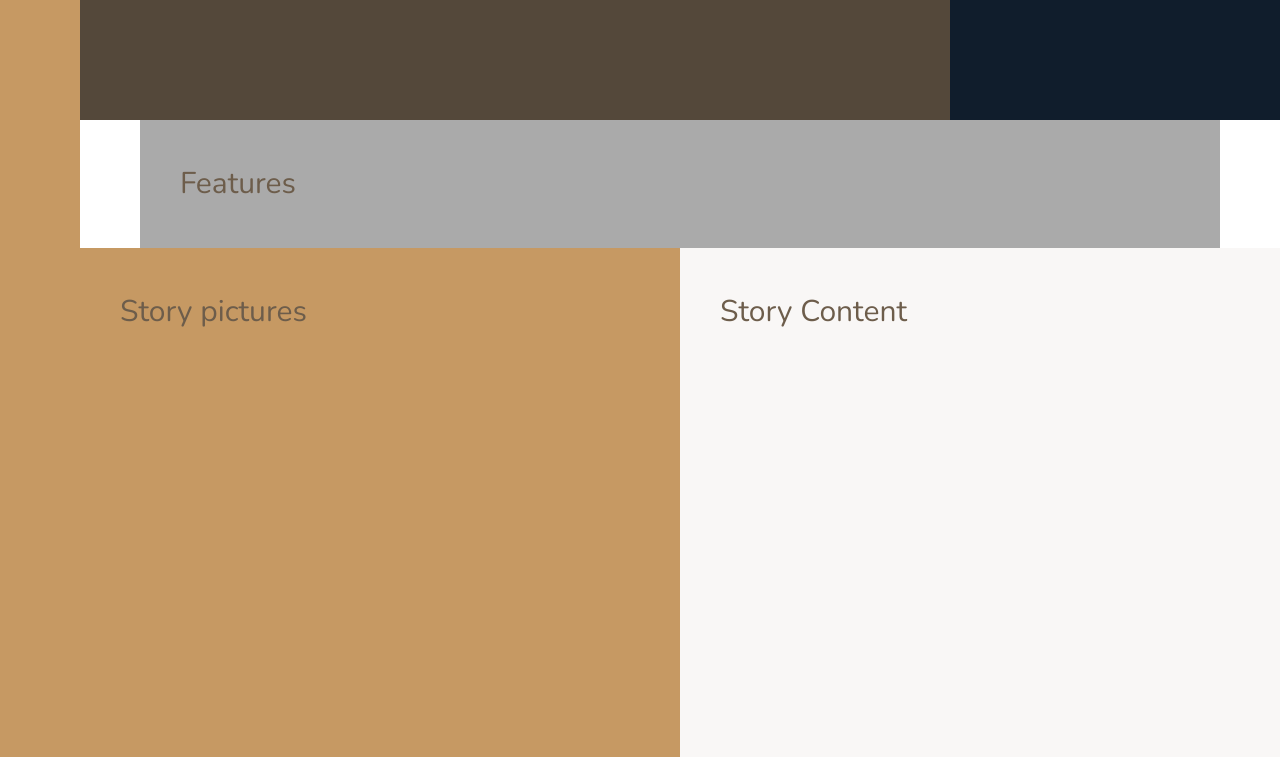
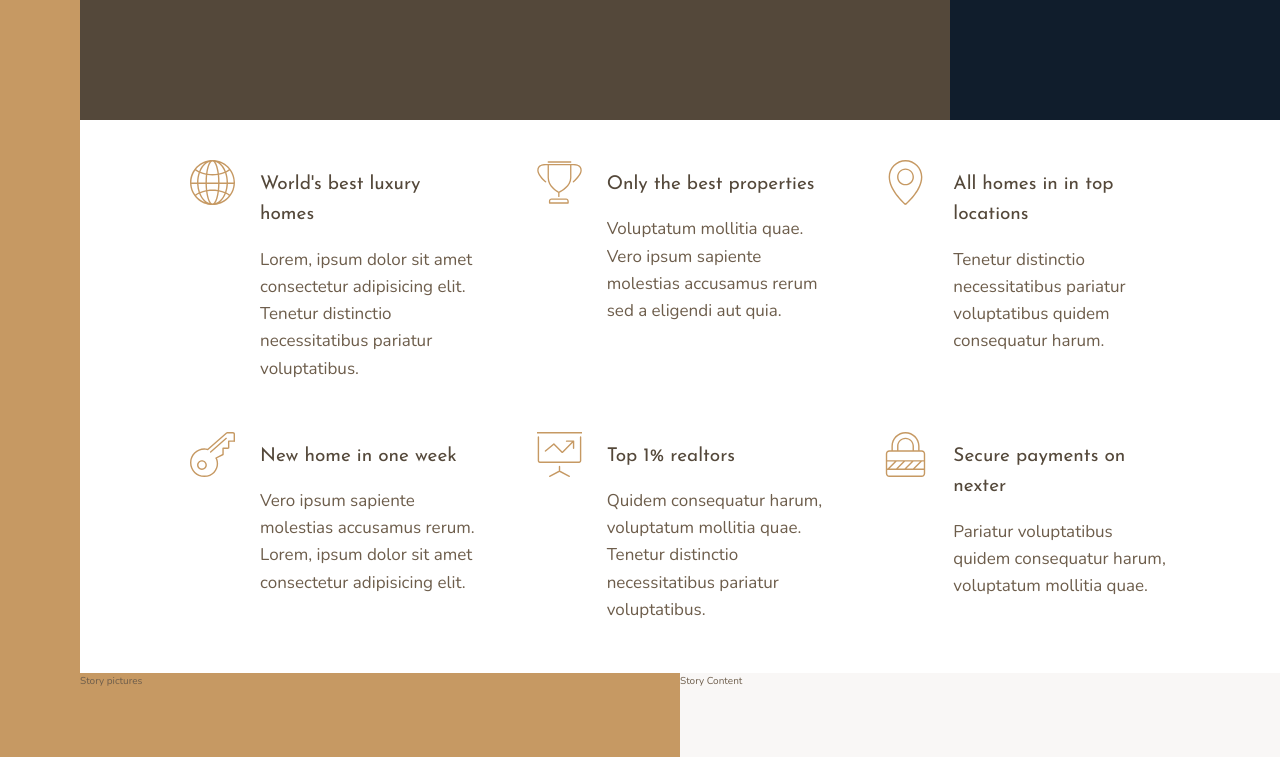
Before and after one commit to CarlosRGL/nexter-project, a website: page index.html in a window 1280 px wide. Shown: the part 520-1277 px from the top of the page. Drawn offline with nearby package versions, Linux system fonts and the light colour scheme.

Commit message:
Features section

```diff
--- a/index.html
+++ b/index.html
@@ -24,7 +24,53 @@
         Realtors
     </div>
     <div class="features">
-        Features
+        <div class="feature">
+            <svg class="feature__icon">
+                <use xlink:href="img/sprite.svg#icon-global"></use>
+            </svg>
+            <h4 class="heading-4 heading-4--dark">World's best luxury homes</h4>
+            <p class="feature__text">Lorem, ipsum dolor sit amet consectetur adipisicing elit. Tenetur distinctio necessitatibus pariatur voluptatibus.</p>
+        </div>
+
+        <div class="feature">
+            <svg class="feature__icon">
+                <use xlink:href="img/sprite.svg#icon-trophy"></use>
+            </svg>
+            <h4 class="heading-4 heading-4--dark">Only the best properties</h4>
+            <p class="feature__text">Voluptatum mollitia quae. Vero ipsum sapiente molestias accusamus rerum sed a eligendi aut quia.</p>
+        </div>
+
+        <div class="feature">
+            <svg class="feature__icon">
+                <use xlink:href="img/sprite.svg#icon-map-pin"></use>
+            </svg>
+            <h4 class="heading-4 heading-4--dark">All homes in in top locations</h4>
+            <p class="feature__text">Tenetur distinctio necessitatibus pariatur voluptatibus quidem consequatur harum.</p>
+        </div>
+
+        <div class="feature">
+            <svg class="feature__icon">
+                <use xlink:href="img/sprite.svg#icon-key"></use>
+            </svg>
+            <h4 class="heading-4 heading-4--dark">New home in one week</h4>
+            <p class="feature__text">Vero ipsum sapiente molestias accusamus rerum. Lorem, ipsum dolor sit amet consectetur adipisicing elit.</p>
+        </div>
+
+        <div class="feature">
+            <svg class="feature__icon">
+                <use xlink:href="img/sprite.svg#icon-presentation"></use>
+            </svg>
+            <h4 class="heading-4 heading-4--dark">Top 1% realtors</h4>
+            <p class="feature__text">Quidem consequatur harum, voluptatum mollitia quae. Tenetur distinctio necessitatibus pariatur voluptatibus.</p>
+        </div>
+
+        <div class="feature">
+            <svg class="feature__icon">
+                <use xlink:href="img/sprite.svg#icon-lock"></use>
+            </svg>
+            <h4 class="heading-4 heading-4--dark">Secure payments on nexter</h4>
+            <p class="feature__text">Pariatur voluptatibus quidem consequatur harum, voluptatum mollitia quae.</p>
+        </div>
     </div>
     <div class="story__pictures">
         Story pictures
--- a/sass/_base.scss
+++ b/sass/_base.scss
@@ -42,8 +42,8 @@ body {
     [center-start] repeat(8, [col-start] minmax(min-content, 14rem) [col-end])
     [center-end] minmax(6rem, 1fr) [full-end];
 
-  & > * {
-    padding: 40px;
-    font-size: 3rem;
-  }
+  // & > * {
+  //   padding: 40px;
+  //   font-size: 3rem;
+  // }
 }
--- a/sass/_features.scss
+++ b/sass/_features.scss
@@ -1,4 +1,31 @@
 .features {
-  background-color: $color-grey-light-2;
+  //background-color: $color-grey-light-2;
   grid-column: center-start / center-end;
+
+  margin: 50px;
+
+  display: grid;
+  // grid-template-columns: repeat(3, 1fr);
+  grid-template-columns: repeat(auto-fit, minmax(25rem, 1fr));
+  grid-gap: 6rem;
+  align-items: start;
 }
+
+.feature {
+  display: grid;
+  grid-template-columns: min-content 1fr;
+  grid-row-gap: 1.5rem;
+  grid-column-gap: 2.5rem;
+
+  &__icon {
+    fill: $color-primary;
+    width: 4.5rem;
+    height: 4.5rem;
+    grid-row: 1 / span 2;
+    transform: translateY(-1rem);
+  }
+
+  &__text {
+    font-size: 1.7rem;
+  }
+}
--- a/sass/_typography.scss
+++ b/sass/_typography.scss
@@ -0,0 +1,29 @@
+%heading {
+  font-family: $font-display;
+  font-weight: 400;
+}
+
+.heading-1 {
+  @extend %heading;
+}
+
+.heading-2 {
+  @extend %heading;
+}
+
+.heading-3 {
+  @extend %heading;
+}
+
+.heading-4 {
+  @extend %heading;
+  font-size: 1.9rem;
+
+  &--light {
+    color: $color-grey-light-1;
+  }
+
+  &--dark {
+    color: $color-grey-dark-1;
+  }
+}
```
Also changed, not shown: css/style.css.
